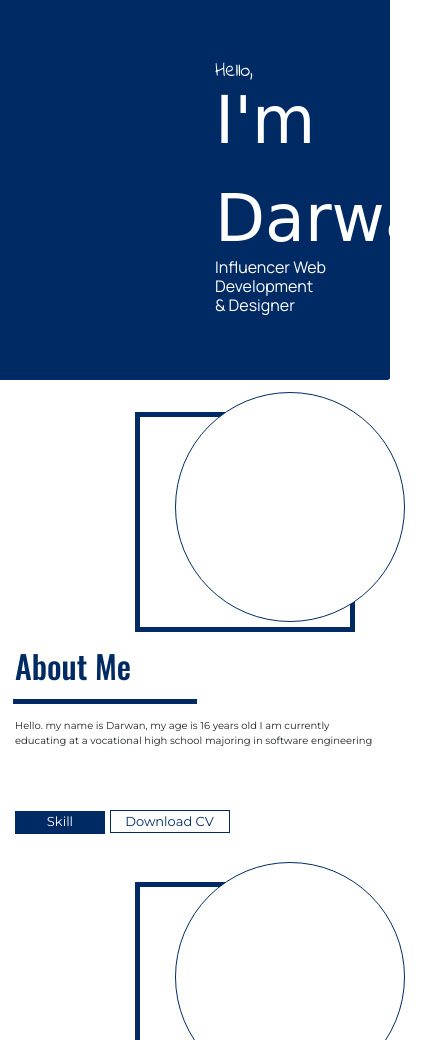
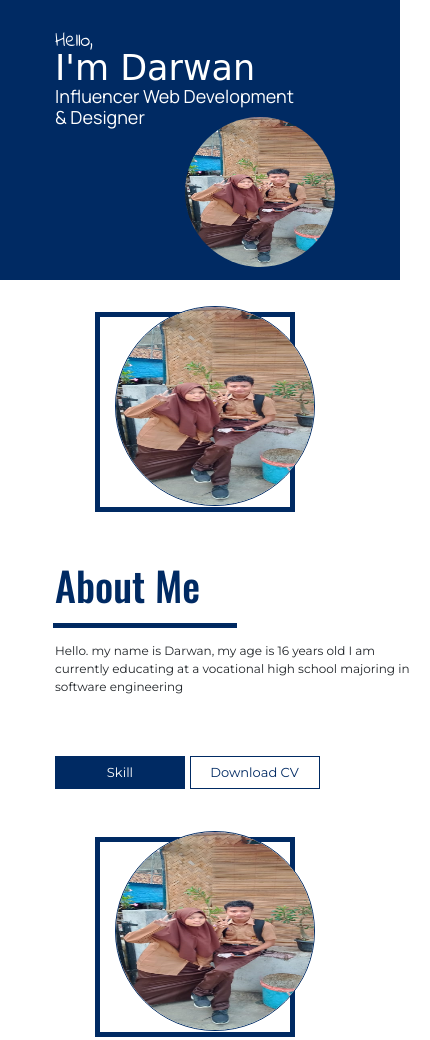
Before and after one commit to Darwanvn/portofolio.io, a plain HTML site: page index.html in a window 390 px wide. Shown: the top 1040 px of the page, 430 px wide, since content can reach past the window. Drawn offline with nearby package versions, Linux system fonts and the light colour scheme; a script that the page names is missing; a web font is replaced by a local one.

Commit message:
Add files via upload

```diff
--- a/index.css
+++ b/index.css
@@ -1,7 +1,7 @@
 
 .back {
 	background-color: #002a63;
-	height: 380px;
+	height: 280px;
 	overflow-x: hidden;
 }
 
@@ -25,13 +25,13 @@
 #me {
 	font-family: 'Manrope', sans-serif;
 	color: white;
+	font-size: 18px;
 	margin-top: -25px;
 }
 
 #profil {
-	width: 320px;
-	height: 320px;
-	background-color: white;
+	width: 200px;
+	height: 200px;
 	border-radius: 50%;
 	margin-top: 30px;
 	margin-left: 100px;
@@ -65,6 +65,7 @@
 	font-family: 'Oswald', sans-serif;
 	color: #002a63;
 	margin-top: 25px;
+	font-size: 40px;
 }
 
 hr {
@@ -78,13 +79,13 @@ hr {
 
 .kata-kata {
 	font-family: 'Montserrat', sans-serif;
-	font-size: 10px;
+	font-size: 12px;
 }
 
 .button-outline {
 	font-family: 'Montserrat', sans-serif;
-	width: 90px;
-	height: 23px;
+	width: 130px;
+	height: 33px;
 	color: white;
 	font-size: 13px;
 	background-color: #002a63;
@@ -96,8 +97,8 @@ hr {
 
 .button-outline-dw {
 	font-family: 'Montserrat', sans-serif;
-	width: 120px;
-	height: 23px;
+	width: 130px;
+	height: 33px;
 	color: #002a63;
 	font-size: 13px;
 	background-color: white;
@@ -112,3 +113,127 @@ hr {
 	height: 20px;
 	margin-top: -15px;
 }
+
+@media (max-width: 575.98px) {
+.back {
+	background-color: #002a63;
+	height: 280px;
+	overflow-x: hidden;
+	width: 400px;
+}
+
+.kata {
+	margin-left: 40px;
+	margin-top: -30px;
+}
+
+#name {
+	font-family: 'Baloo Paaji 2', cursive;
+	color: white;
+	font-size: 35px;
+	margin-top: -20px;
+}
+
+#hello {
+	font-family: 'Indie Flower', cursive;
+	color: white;
+	margin-top: 60px;
+}
+
+#me {
+	font-family: 'Manrope', sans-serif;
+	color: white;
+	font-size: 18px;
+	margin-top: -25px;
+}
+
+#profil {
+	width: 150px;
+	height: 150px;
+	border-radius: 50%;
+	margin-top: -20px;
+	margin-left: 130px;
+
+}
+
+.kotakgambar {
+	margin-top: 32px;
+	margin-left: 40px;
+	width: 200px;
+	height: 200px;
+	color: white;
+	border-style: solid;
+	border-width: 5px;
+	border-color: #002a63;
+}
+
+.bulatprofile {
+	width: 200px;
+	height: 200px;
+	background-color: white;
+	border-radius: 50%;
+	margin-top: -240px;
+	margin-left: 60px;
+	border-style: solid;
+	border-width: 1px;
+	border-color: #002a63;
+}
+
+.judul-about {
+	font-family: 'Oswald', sans-serif;
+	color: #002a63;
+	margin-top: 25px;
+	font-size: 40px;
+}
+
+hr {
+	margin-left: -0px;
+	width: 180px;
+	outline-style: solid;
+	outline-color: #002a63;;
+	outline-width: 2px;
+	background-color: #002a63;
+}
+
+.kata-kata {
+	font-family: 'Montserrat', sans-serif;
+	font-size: 12px;
+}
+
+.button-outline {
+	font-family: 'Montserrat', sans-serif;
+	width: 130px;
+	height: 33px;
+	color: white;
+	font-size: 13px;
+	background-color: #002a63;
+	text-decoration: none;
+	border: none;
+}
+
+
+
+.button-outline-dw {
+	font-family: 'Montserrat', sans-serif;
+	width: 130px;
+	height: 33px;
+	color: #002a63;
+	font-size: 13px;
+	background-color: white;
+	text-decoration: none;
+	border-width: 1px;
+	border-color: #002a63;
+	border-style: solid;
+}
+
+.progress {
+	width: 250px;
+	height: 20px;
+	margin-top: -15px;
+}
+
+.nature {
+	margin-left: 40px;
+}
+
+}
--- a/index.html
+++ b/index.html
@@ -31,7 +31,7 @@
         </h6>
       </div>
       <div class="col">
-        <div id="profil"></div>
+        <img src="img/MENTAHAN.jpg" alt="" id="profil">
       </div>
       <div class="col">
 
@@ -44,7 +44,7 @@
     <div class="row">
       <div class="col">
         <div class="kotakgambar"></div>
-        <div class="bulatprofile"></div>
+        <div><img src="img/MENTAHAN.jpg" alt="" class="bulatprofile"></div>
       </div>
       <div class="col">
         <h2 class="judul-about">About Me</h2>
@@ -64,7 +64,7 @@
     <div class="row">
       <div class="col">
         <div class="kotakgambar"></div>
-        <div class="bulatprofile"></div>
+        <div><img src="img/MENTAHAN.jpg" alt="" class="bulatprofile"></div>
       </div>
       <div class="col">
         <h2 class="judul-about">My Skill</h2>
```
Also changed, not shown: img/MENTAHAN.jpg (added).
